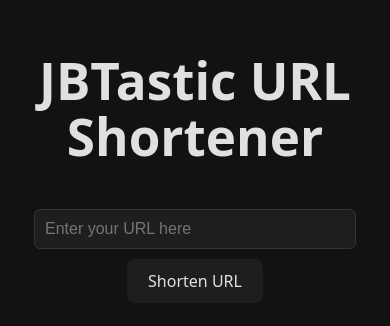
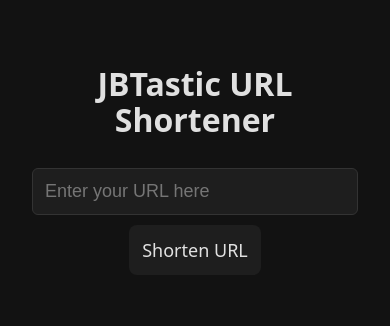
Before and after one commit to JBTastic/URL-Shortener, a React (Vite) app in the folder jbtastic-url-shortener/: page / in a window 390 px wide. Shown: the part 262-588 px from the top of the page. Built offline with nearby package versions, Linux system fonts and the light colour scheme; no server answers.

Commit message:
feat: optimized mobile layout

```diff
--- a/jbtastic-url-shortener/src/App.css
+++ b/jbtastic-url-shortener/src/App.css
@@ -1,3 +1,6 @@
+/* App.css */
+
+/* Basis-Styles für Desktop und Mobile */
 html, body, #root {
   height: 100%;
   margin: 0;
@@ -9,31 +12,42 @@ body {
   align-items: center;
 }
 
-/* Center Content */
+/* Container */
 .container {
   display: flex;
   flex-direction: column;
   align-items: center;
-  justify-content: center;
-  height: 100%;
+  justify-content: center; /* Vertikal zentriert */
   text-align: center;
   gap: 10px;
+  min-height: 100vh; /* Ganze Höhe des Viewports */
+  padding: 20px;     /* Abstand zum Rand */
+  box-sizing: border-box;
 }
 
-/* Input Field and Button */
+/* Input & Button */
 input {
   width: 300px;
+  max-width: 90vw; /* Damit es auf kleinen Handys nicht rausläuft */
   padding: 10px;
   font-size: 16px;
+  border-radius: 6px;
+  border: 1px solid #333;
+  background-color: #1e1e1e;
+  color: #fff;
 }
 
 button {
   padding: 10px 20px;
   font-size: 16px;
   cursor: pointer;
+  border-radius: 8px;
+  border: 1px solid transparent;
+  background-color: var(--button-bg);
+  color: rgba(255,255,255,0.87);
 }
 
-/* Errormessage */
+/* Error Message */
 .error-text {
   color: red;
   margin-top: 5px;
@@ -55,3 +69,14 @@ button {
   border: 2px solid red;
   outline: none;
 }
+
+/* Mobile Anpassungen */
+@media (max-width: 480px) {
+  h1 {
+    font-size: 2em; /* etwas größere Lesbarkeit auf Handy */
+  }
+  input, button {
+    font-size: 18px; /* größere Schrift */
+    padding: 12px;
+  }
+}
```
